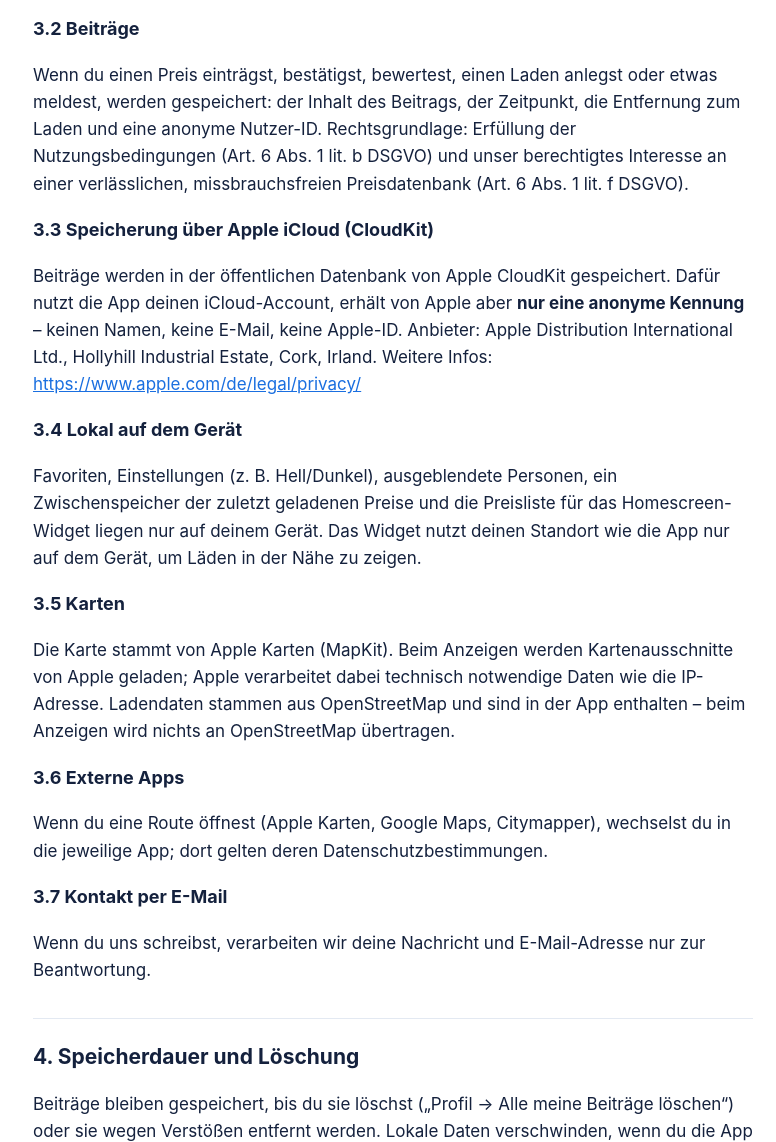
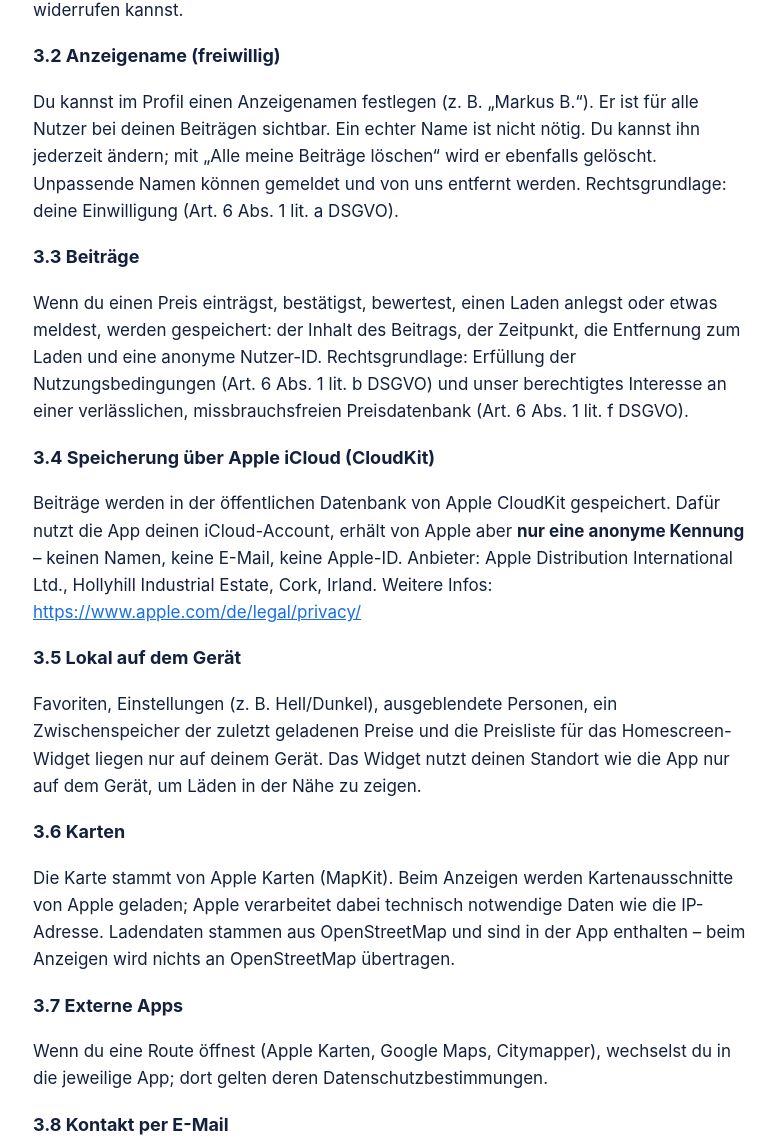
Before and after one commit to hajekschillinger/munich-prices, a plain HTML site: page datenschutz.html in a window 1280 px wide. Shown: the part 987-2129 px from the top of the page, without its empty margins (247-1023 px from the left). Drawn offline with Linux system fonts and the light colour scheme.

Commit message:
Rechtstexte: freiwilliger Anzeigename

```diff
--- a/datenschutz.html
+++ b/datenschutz.html
@@ -21,24 +21,26 @@ p,li{color:var(--ink)} a{color:var(--accent)} footer{color:var(--muted);font-siz
 <p>E-Mail: hajekschillinger@gmail.com</p>
 <h2>2. Kurz gesagt</h2>
 <ul>
-<li>Munich Prices braucht <strong>kein Konto</strong>, keinen Namen und keine E-Mail-Adresse.</li>
+<li>Munich Prices braucht <strong>kein Konto</strong> und keine E-Mail-Adresse. Einen Anzeigenamen kannst du freiwillig festlegen.</li>
 <li>Wir nutzen <strong>kein Tracking, keine Werbung und keine Analyse-Tools</strong>.</li>
 <li>Dein Standort wird <strong>nur auf deinem Gerät</strong> verwendet und nicht gespeichert.</li>
 <li>Deine Beiträge (Preise, Bestätigungen, Bewertungen, Meldungen) sind mit einer <strong>anonymen ID</strong> verknüpft und jederzeit löschbar.</li>
 </ul>
 <h3>3.1 Standort</h3>
 <p>Wenn du es erlaubst, nutzt die App deinen Standort, um Läden in deiner Nähe zu zeigen und um zu prüfen, ob du beim Eintragen oder Bewerten vor Ort bist. Der Standort selbst wird nicht übertragen oder gespeichert. Gespeichert wird nur, <strong>wie weit</strong> du beim Eintragen vom Laden entfernt warst (gerundet in Metern). Rechtsgrundlage: deine Einwilligung (Art. 6 Abs. 1 lit. a DSGVO), die du in den iPhone-Einstellungen jederzeit widerrufen kannst.</p>
-<h3>3.2 Beiträge</h3>
+<h3>3.2 Anzeigename (freiwillig)</h3>
+<p>Du kannst im Profil einen Anzeigenamen festlegen (z. B. „Markus B.“). Er ist für alle Nutzer bei deinen Beiträgen sichtbar. Ein echter Name ist nicht nötig. Du kannst ihn jederzeit ändern; mit „Alle meine Beiträge löschen“ wird er ebenfalls gelöscht. Unpassende Namen können gemeldet und von uns entfernt werden. Rechtsgrundlage: deine Einwilligung (Art. 6 Abs. 1 lit. a DSGVO).</p>
+<h3>3.3 Beiträge</h3>
 <p>Wenn du einen Preis einträgst, bestätigst, bewertest, einen Laden anlegst oder etwas meldest, werden gespeichert: der Inhalt des Beitrags, der Zeitpunkt, die Entfernung zum Laden und eine anonyme Nutzer-ID. Rechtsgrundlage: Erfüllung der Nutzungsbedingungen (Art. 6 Abs. 1 lit. b DSGVO) und unser berechtigtes Interesse an einer verlässlichen, missbrauchsfreien Preisdatenbank (Art. 6 Abs. 1 lit. f DSGVO).</p>
-<h3>3.3 Speicherung über Apple iCloud (CloudKit)</h3>
+<h3>3.4 Speicherung über Apple iCloud (CloudKit)</h3>
 <p>Beiträge werden in der öffentlichen Datenbank von Apple CloudKit gespeichert. Dafür nutzt die App deinen iCloud-Account, erhält von Apple aber <strong>nur eine anonyme Kennung</strong> – keinen Namen, keine E-Mail, keine Apple-ID. Anbieter: Apple Distribution International Ltd., Hollyhill Industrial Estate, Cork, Irland. Weitere Infos: <a href="https://www.apple.com/de/legal/privacy/">https://www.apple.com/de/legal/privacy/</a></p>
-<h3>3.4 Lokal auf dem Gerät</h3>
+<h3>3.5 Lokal auf dem Gerät</h3>
 <p>Favoriten, Einstellungen (z. B. Hell/Dunkel), ausgeblendete Personen, ein Zwischenspeicher der zuletzt geladenen Preise und die Preisliste für das Homescreen-Widget liegen nur auf deinem Gerät. Das Widget nutzt deinen Standort wie die App nur auf dem Gerät, um Läden in der Nähe zu zeigen.</p>
-<h3>3.5 Karten</h3>
+<h3>3.6 Karten</h3>
 <p>Die Karte stammt von Apple Karten (MapKit). Beim Anzeigen werden Kartenausschnitte von Apple geladen; Apple verarbeitet dabei technisch notwendige Daten wie die IP-Adresse. Ladendaten stammen aus OpenStreetMap und sind in der App enthalten – beim Anzeigen wird nichts an OpenStreetMap übertragen.</p>
-<h3>3.6 Externe Apps</h3>
+<h3>3.7 Externe Apps</h3>
 <p>Wenn du eine Route öffnest (Apple Karten, Google Maps, Citymapper), wechselst du in die jeweilige App; dort gelten deren Datenschutzbestimmungen.</p>
-<h3>3.7 Kontakt per E-Mail</h3>
+<h3>3.8 Kontakt per E-Mail</h3>
 <p>Wenn du uns schreibst, verarbeiten wir deine Nachricht und E-Mail-Adresse nur zur Beantwortung.</p>
 <h2>4. Speicherdauer und Löschung</h2>
 <p>Beiträge bleiben gespeichert, bis du sie löschst („Profil → Alle meine Beiträge löschen“) oder sie wegen Verstößen entfernt werden. Lokale Daten verschwinden, wenn du die App löschst.</p>
```
Also changed, not shown: nutzungsbedingungen.html (+3 -2 lines).
